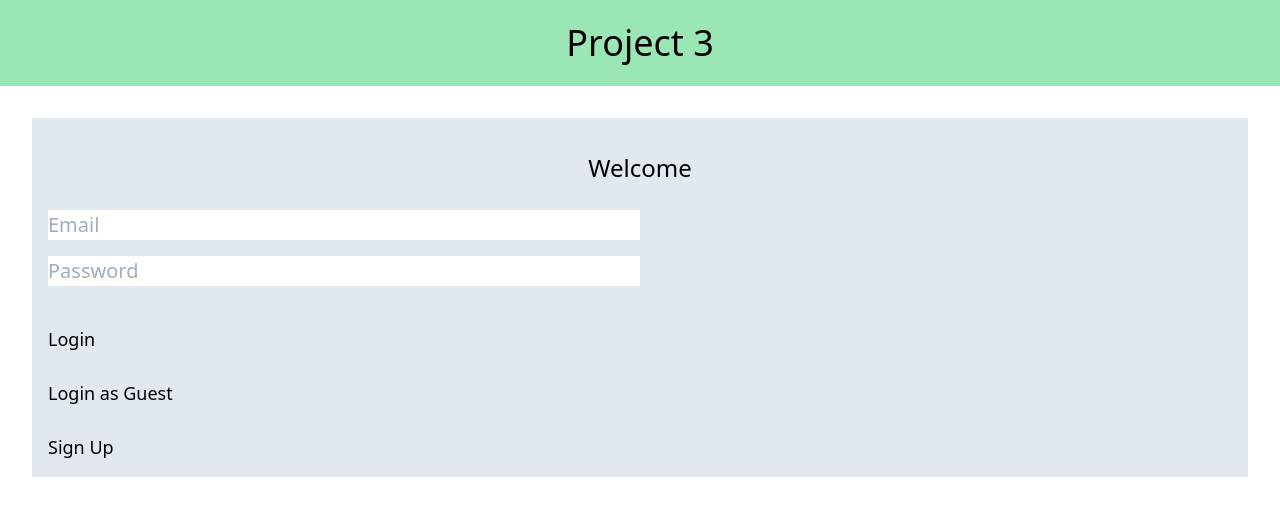
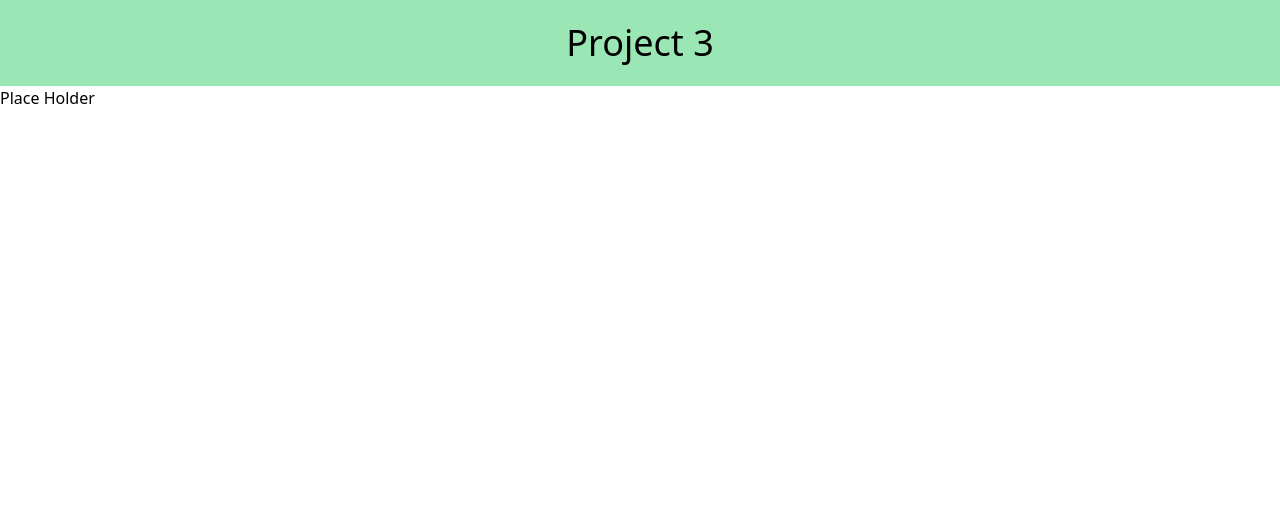
Before and after one commit to damianjuan/InQuire, a React (Create React App) app in the folder client/: page /results/1 in a window 1280 px wide. Shown: the top 516 px of the page. Built offline with nearby package versions, Linux system fonts and the light colour scheme.

Commit message:
setup route for results page and initial page file

```diff
--- a/client/src/App.js
+++ b/client/src/App.js
@@ -4,6 +4,7 @@ import Header from "./components/Header";
 import Main from "./pages/Main";
 import SignUp from "./pages/SignUp"
 import CreateSurvey from "./pages/CreateSurvey";
+import ViewResults from './pages/ViewResults';
 
 function App() {
   return (
@@ -12,6 +13,7 @@ function App() {
       <Switch>
         <Route exact path="/create-survey/" component={CreateSurvey} />
         <Route exact path="/signup/" component={SignUp} />
+        <Route exact path="/results/:id" component={ViewResults} />
         <Route path="*" component={Main} />
       </Switch>
     </Router>
--- /dev/null
+++ b/client/src/pages/ViewResults.js
@@ -0,0 +1,17 @@
+import React from 'react';
+
+// page to view survey results
+// page will take in an id from the url "localhost3000/results/:id"
+// make api call to get results data from database
+// results displayed per question
+// type of chart displayed for question will depend on question type
+// chart should be displayed in a card so that they can scale for screen size
+
+export default function ViewResults() {
+
+
+
+    return (
+        <h1>Place Holder</h1>
+    )
+};
```
